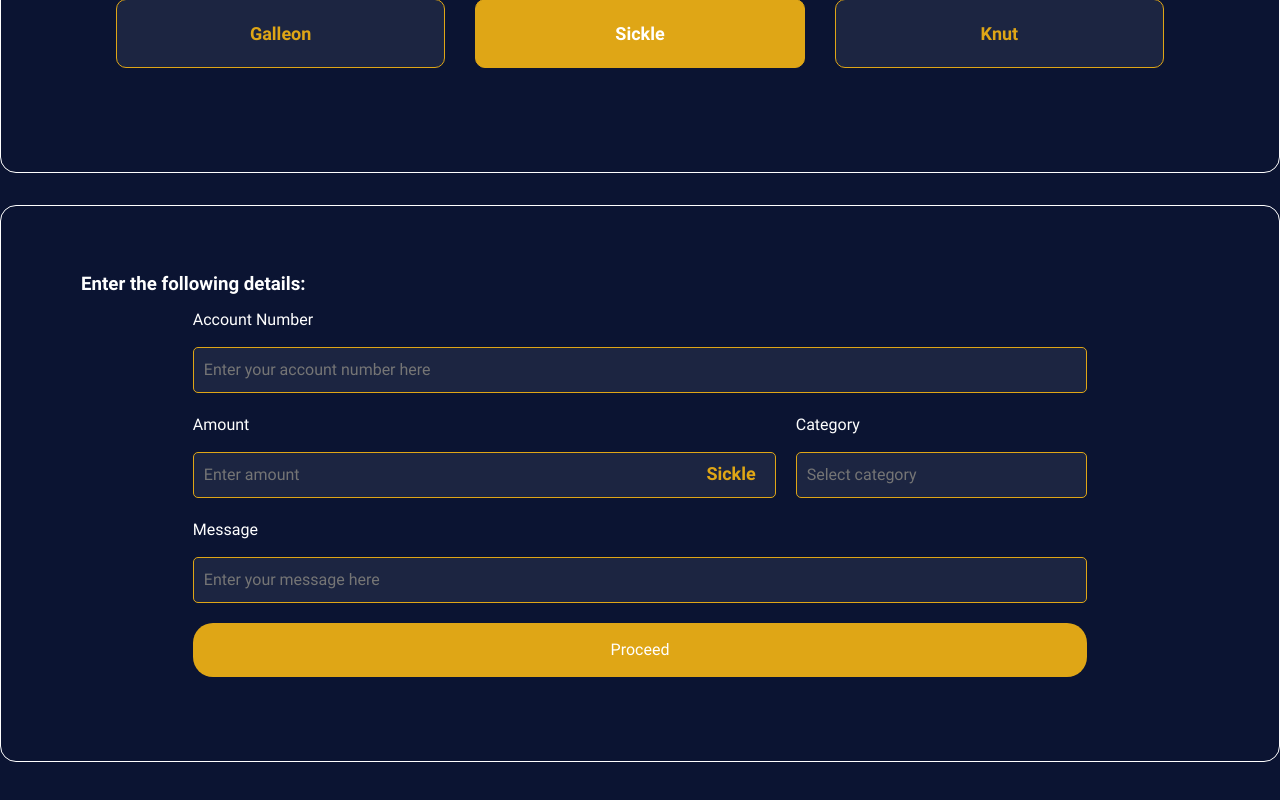
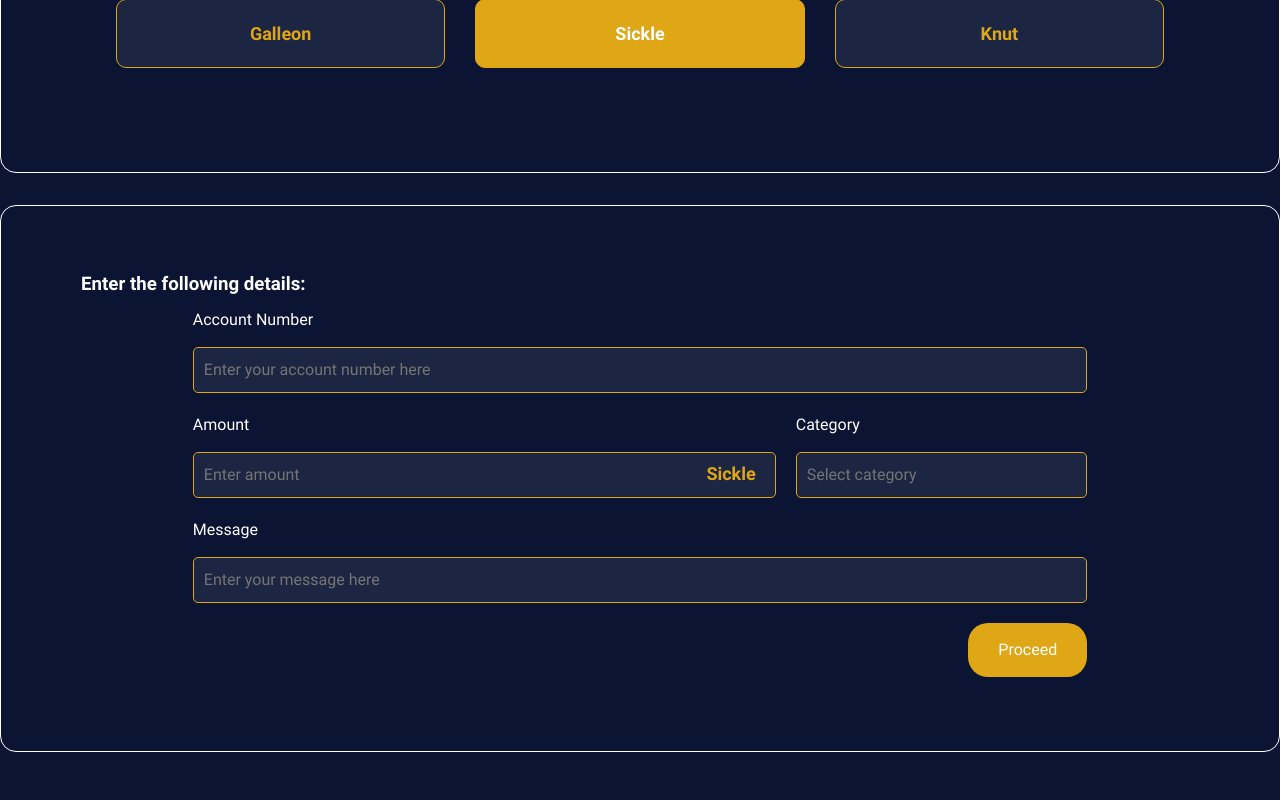
Before and after one commit to BuzzOffer/E-Gringotts-Frontend, a React (Vite) app: page /payment/new-transfer in a window 1280 px wide. Shown: the part 402-1202 px from the top of the page. Built offline with nearby package versions, Linux system fonts and the light colour scheme.

Commit message:
Aligned the Button at the right

```diff
--- a/src/pages/Payment/NewTransfer/TransactionForm.jsx
+++ b/src/pages/Payment/NewTransfer/TransactionForm.jsx
@@ -93,8 +93,8 @@
             onChange={(e) => setMessage(e.target.value)}
             className="text-input_2"
           />
+        <SubmitButton text="Proceed" position="right" />
         </div>
-        <SubmitButton text="Proceed" />
       </PaymentContainer>
     </div>
   );
```
